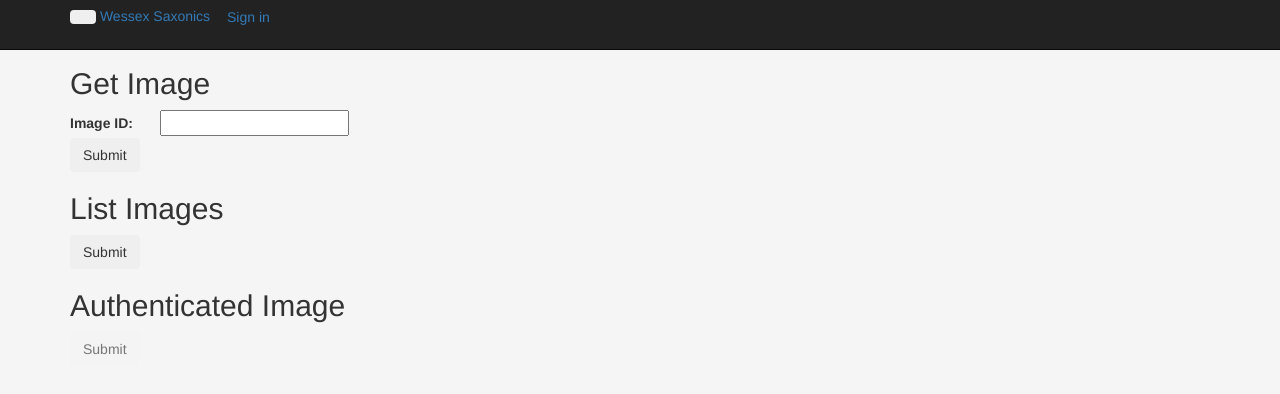
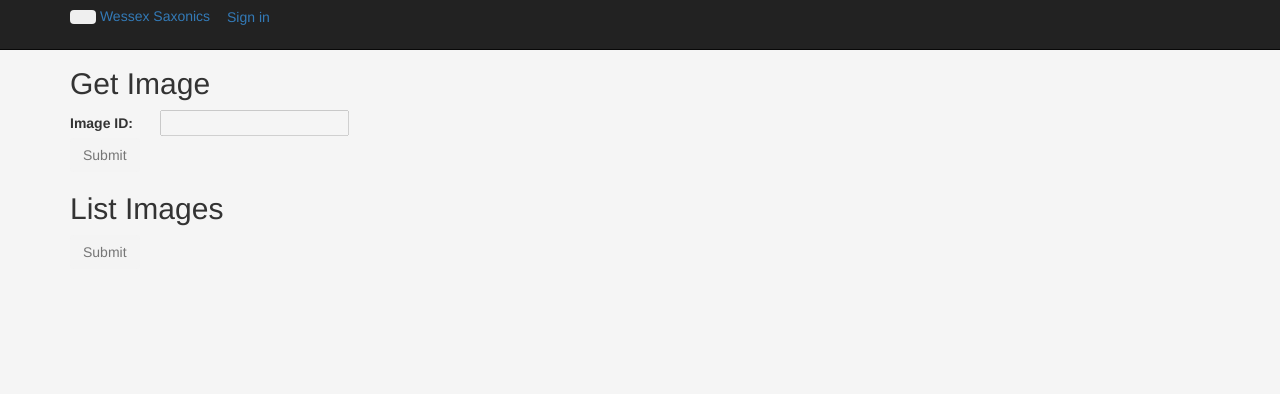
Before and after one commit to VariableClass/wessex-saxonics, a Python web app: template backend/templates/index.html in a window 1280 px wide. Shown: the top 394 px of the page. Run offline with Jinja, Linux system fonts and the light colour scheme; the template is opened without the code that fills it, so the values that code supplies are empty; some libraries are stand-ins or nearby versions.

Commit message:
Removed unused button, implemented UI component disabling on sign out.

```diff
--- a/backend/static/js/main.js
+++ b/backend/static/js/main.js
@@ -62,7 +62,9 @@ wessexsaxonics.mediaserver.auth = function() {
     wessexsaxonics.mediaserver.signout();
     wessexsaxonics.mediaserver.signedIn = false;
     document.querySelector('#signinButton').textContent = 'Sign in';
-    document.querySelector('#authedImage').disabled = true;
+    document.querySelector('#image_id').disabled = true;
+    document.querySelector('#getImage').disabled = true;
+    document.querySelector('#listImages').disabled = true;
   }
 };
 
@@ -96,16 +98,6 @@ wessexsaxonics.mediaserver.getImage = function(id) {
 };
 
 /**
- *  * Returns an authorised image via the API.
- *   */
-wessexsaxonics.mediaserver.authedImage = function() {
-  gapi.client.wessexsaxonics.images.list().authed().execute(
-    function(resp) {
-      wessexsaxonics.mediaserver.print(resp);
-    });
-};
-
-/**
  * Lists images via the API.
  */
 wessexsaxonics.mediaserver.listImages = function() {
@@ -131,16 +123,12 @@ wessexsaxonics.mediaserver.enableButtons = function() {
   var getImage = document.querySelector('#getImage');
   getImage.addEventListener('click', function(e) {
     wessexsaxonics.mediaserver.getImage(
-        document.querySelector('#id').value);
+        document.querySelector('#image_id').value);
   });
 
   var listImages = document.querySelector('#listImages');
   listImages.addEventListener('click',
       wessexsaxonics.mediaserver.listImages);
-
-  var authedImage = document.querySelector('#authedImage');
-  authedImage.addEventListener('click',
-      wessexsaxonics.mediaserver.authedImage);
 
   var signinButton = document.querySelector('#signinButton');
   signinButton.addEventListener('click',
@@ -155,7 +143,9 @@ wessexsaxonics.mediaserver.userAuthed = function() {
     if (!resp.code) {
       wessexsaxonics.mediaserver.signedIn = true;
       document.querySelector('#signinButton').textContent = 'Sign out';
-      document.querySelector('#authedImage').disabled = false;
+      document.querySelector('#image_id').disabled = false;
+      document.querySelector('#getImage').disabled = false;
+      document.querySelector('#listImages').disabled = false;
     }
   });
 };
--- a/backend/templates/index.html
+++ b/backend/templates/index.html
@@ -54,18 +54,13 @@
 
     <form onsubmit="return false;">
         <h2>Get Image</h2>
-        <div><label for="id">Image ID:</label><input id="id" /></div>
-        <div><input id="getImage" type="submit" class="btn btn-small" value="Submit"></div>
+        <div><label for="id">Image ID:</label><input id="image_id" disabled /></div>
+        <div><input id="getImage" type="submit" class="btn btn-small" disabled value="Submit"></div>
     </form>
 
     <form onsubmit="return false;">
         <h2>List Images</h2>
-        <div><input id="listImages" type="submit" class="btn btn-small" value="Submit"></div>
-    </form>
-
-    <form onsubmit="return false;">
-        <h2>Authenticated Image</h2>
-        <div><input id="authedImage" type="submit" class="btn btn-small" disabled value="Submit"></div>
+        <div><input id="listImages" type="submit" class="btn btn-small" disabled value="Submit"></div>
     </form>
 
     <script>
```
